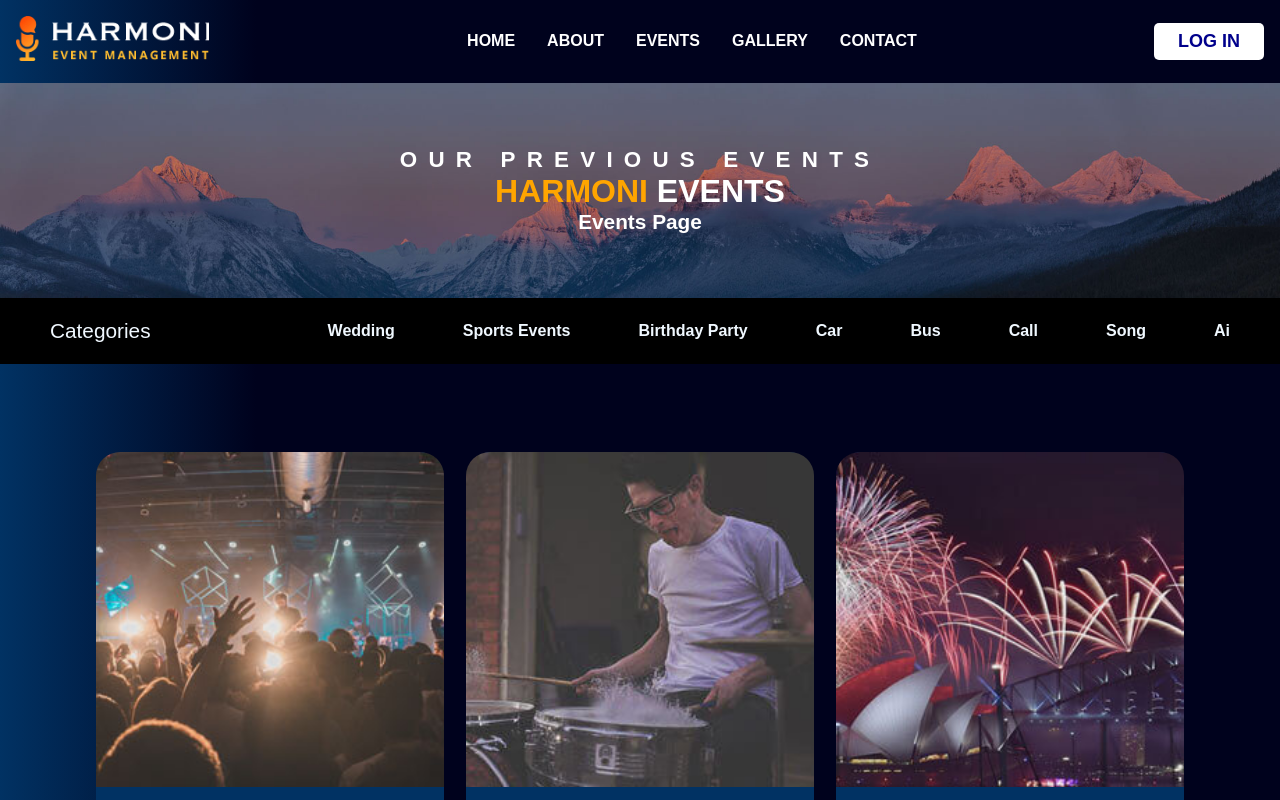
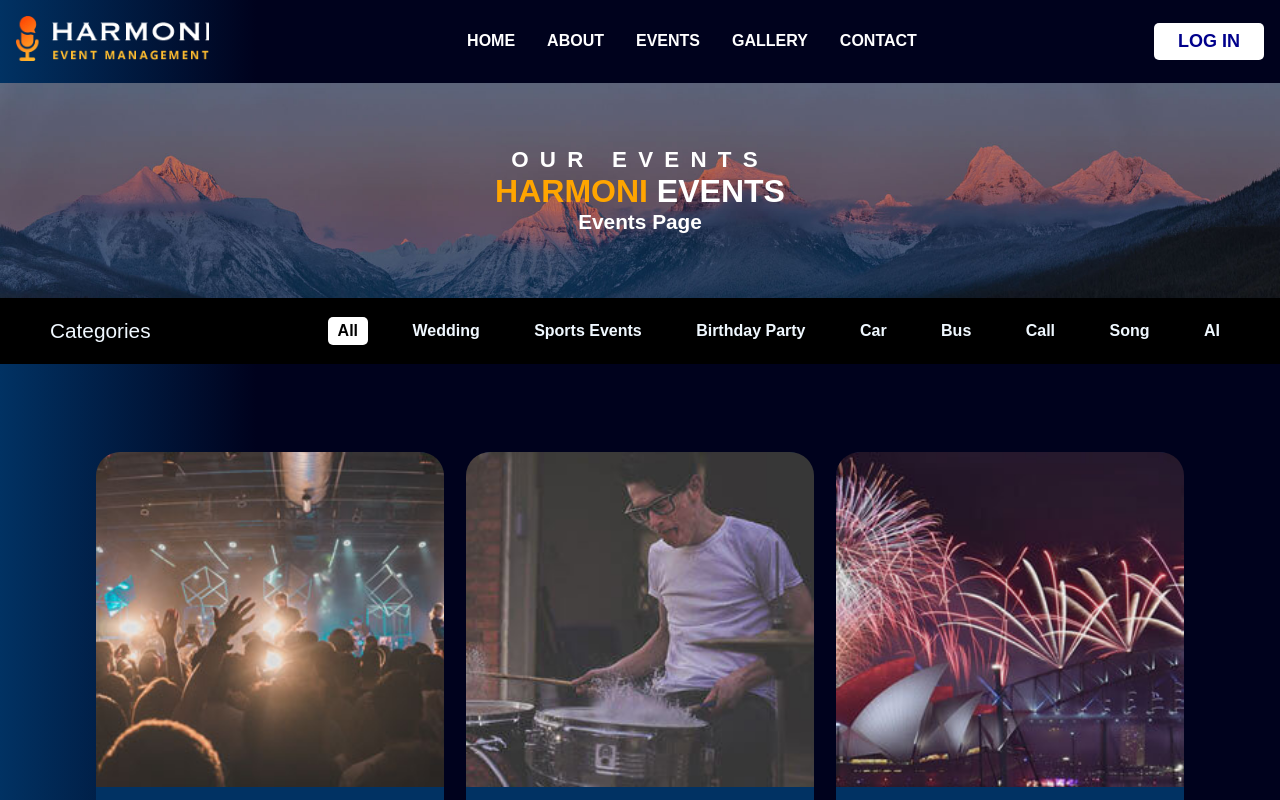
Before and after one commit to LomashB/event-mgmt, a React (Create React App) app: page /events in a window 1280 px wide. Shown: the top 800 px of the page. Built offline with nearby package versions, Linux system fonts and the light colour scheme.

Commit message:
event types

```diff
--- a/src/assets/css/eventlist.css
+++ b/src/assets/css/eventlist.css
@@ -9,7 +9,7 @@
     display: flex;
     gap: 15%;
     justify-content: space-between;
-    align-items: center;
+    align-items: center ;
 }
 .top-sec-types ul{
     display: flex;
@@ -21,6 +21,8 @@
 
 .top-sec-types li{
     font-weight: 600;
+    padding: 5px 10px;
+    border-radius: 5px;
 }
 
 .top-sec-types li:hover{
@@ -143,3 +145,24 @@
         margin: auto;
     }
 }
+
+.no-events-message{
+    display: flex;
+    margin: auto ;
+}
+
+.no-events-message p{
+    color: white;
+    text-align: center;
+    font-weight: 700;
+    font-size: larger;
+
+}
+
+.top-sec-types li.selected {
+    background-color: white;
+    color: black;
+    padding: 5px 10px;
+    border-radius: 5px;
+    font-weight: bold;
+  }
--- a/src/components/eventdata.js
+++ b/src/components/eventdata.js
@@ -12,61 +12,99 @@ import img4 from "../assets/images/event/4.event-grid.jpg";
 import img5 from "../assets/images/event/5.event-grid.jpg";
 import img6 from "../assets/images/event/6.event-grid.jpg";
 
+// src/components/eventdata.js
+
 const events = [
   {
     id: 1,
     title: "Event 1",
     date: "2024-07-15",
     location: "New York",
-    description: "This is a detailed description for Event 1. Lorem ipsum dolor, sit amet consectetur adipisicing elit. Esse perferendis ab repellendus ut non quisquam cum, vitae amet distinctio quasi cumque veritatis quo ipsum blanditiis labore exercitationem itaque maxime commodi modi nesciunt. Lorem ipsum dolor, sit amet consectetur adipisicing elit. Esse perferendis ab repellendus ut non quisquam cum, vitae amet distinctio quasi cumque veritatis quo ipsum blanditiis labore exercitationem itaque maxime commodi modi nesciunt.",
+    category: "Wedding",
+    description: `This is a detailed description for Event 1. Lorem ipsum dolor, sit amet consectetur
+    adipisicing elit. Esse perferendis ab repellendus ut non quisquam cum, vitae amet distinctio
+    quasi cumque veritatis quo ipsum blanditiis labore exercitationem itaque maxime commodi modi
+    nesciunt. Lorem ipsum dolor, sit amet consectetur adipisicing elit. Esse perferendis ab repellendus
+    ut non quisquam cum, vitae amet distinctio quasi cumque veritatis quo ipsum blanditiis labore
+    exercitationem itaque maxime commodi modi nesciunt.`,
     image: image1,
-    image2: img1,
+    image2: img1
   },
   {
     id: 2,
     title: "Event 2",
     date: "2024-07-20",
     location: "Los Angeles",
-    description: "This is a detailed description for Event 2. Lorem ipsum dolor, sit amet consectetur adipisicing elit. Esse perferendis ab repellendus ut non quisquam cum, vitae amet distinctio quasi cumque veritatis quo ipsum blanditiis labore exercitationem itaque maxime commodi modi nesciunt. Lorem ipsum dolor, sit amet consectetur adipisicing elit. Esse perferendis ab repellendus ut non quisquam cum, vitae amet distinctio quasi cumque veritatis quo ipsum blanditiis labore exercitationem itaque maxime commodi modi nesciunt.",
+    category: "Sports",
+    description: `This is a detailed description for Event 2. Lorem ipsum dolor, sit amet consectetur
+    adipisicing elit. Esse perferendis ab repellendus ut non quisquam cum, vitae amet distinctio quasi
+    cumque veritatis quo ipsum blanditiis labore exercitationem itaque maxime commodi modi nesciunt.
+    Lorem ipsum dolor, sit amet consectetur adipisicing elit. Esse perferendis ab repellendus ut non
+    quisquam cum, vitae amet distinctio quasi cumque veritatis quo ipsum blanditiis labore
+    exercitationem itaque maxime commodi modi nesciunt.`,
     image: image2,
-    image2: img2,
+    image2: img2
   },
   {
     id: 3,
     title: "Event 3",
     date: "2024-08-01",
     location: "Chicago",
-    description: "This is a detailed description for Event 3. Lorem ipsum dolor, sit amet consectetur adipisicing elit. Esse perferendis ab repellendus ut non quisquam cum, vitae amet distinctio quasi cumque veritatis quo ipsum blanditiis labore exercitationem itaque maxime commodi modi nesciunt. Lorem ipsum dolor, sit amet consectetur adipisicing elit. Esse perferendis ab repellendus ut non quisquam cum, vitae amet distinctio quasi cumque veritatis quo ipsum blanditiis labore exercitationem itaque maxime commodi modi nesciunt.",
+    category: "Birthday",
+    description: `This is a detailed description for Event 3. Lorem ipsum dolor, sit amet consectetur
+    adipisicing elit. Esse perferendis ab repellendus ut non quisquam cum, vitae amet distinctio quasi
+    cumque veritatis quo ipsum blanditiis labore exercitationem itaque maxime commodi modi nesciunt.
+    Lorem ipsum dolor, sit amet consectetur adipisicing elit. Esse perferendis ab repellendus ut non
+    quisquam cum, vitae amet distinctio quasi cumque veritatis quo ipsum blanditiis labore
+    exercitationem itaque maxime commodi modi nesciunt.`,
     image: image3,
-    image2: img3,
+    image2: img3
   },
   {
     id: 4,
     title: "Event 4",
     date: "2024-07-15",
     location: "New York",
-    description: "This is a detailed description for Event 1. Lorem ipsum dolor, sit amet consectetur adipisicing elit. Esse perferendis ab repellendus ut non quisquam cum, vitae amet distinctio quasi cumque veritatis quo ipsum blanditiis labore exercitationem itaque maxime commodi modi nesciunt. Lorem ipsum dolor, sit amet consectetur adipisicing elit. Esse perferendis ab repellendus ut non quisquam cum, vitae amet distinctio quasi cumque veritatis quo ipsum blanditiis labore exercitationem itaque maxime commodi modi nesciunt.",
+    category: "Car",
+    description: `This is a detailed description for Event 4. Lorem ipsum dolor, sit amet consectetur
+    adipisicing elit. Esse perferendis ab repellendus ut non quisquam cum, vitae amet distinctio quasi
+    cumque veritatis quo ipsum blanditiis labore exercitationem itaque maxime commodi modi nesciunt.
+    Lorem ipsum dolor, sit amet consectetur adipisicing elit. Esse perferendis ab repellendus ut non
+    quisquam cum, vitae amet distinctio quasi cumque veritatis quo ipsum blanditiis labore
+    exercitationem itaque maxime commodi modi nesciunt.`,
     image: image4,
-    image2: img4,
+    image2: img4
   },
   {
     id: 5,
     title: "Event 5",
     date: "2024-07-20",
     location: "Los Angeles",
-    description: "This is a detailed description for Event 5. Lorem ipsum dolor, sit amet consectetur adipisicing elit. Esse perferendis ab repellendus ut non quisquam cum, vitae amet distinctio quasi cumque veritatis quo ipsum blanditiis labore exercitationem itaque maxime commodi modi nesciunt. Lorem ipsum dolor, sit amet consectetur adipisicing elit. Esse perferendis ab repellendus ut non quisquam cum, vitae amet distinctio quasi cumque veritatis quo ipsum blanditiis labore exercitationem itaque maxime commodi modi nesciunt.",
+    category: "Bus",
+    description: `This is a detailed description for Event 5. Lorem ipsum dolor, sit amet consectetur
+    adipisicing elit. Esse perferendis ab repellendus ut non quisquam cum, vitae amet distinctio quasi
+    cumque veritatis quo ipsum blanditiis labore exercitationem itaque maxime commodi modi nesciunt.
+    Lorem ipsum dolor, sit amet consectetur adipisicing elit. Esse perferendis ab repellendus ut non
+    quisquam cum, vitae amet distinctio quasi cumque veritatis quo ipsum blanditiis labore
+    exercitationem itaque maxime commodi modi nesciunt.`,
     image: image5,
-    image2: img5,
+    image2: img5
   },
   {
     id: 6,
     title: "Event 6",
     date: "2024-08-01",
     location: "Chicago",
-    description: "This is a detailed description for Event 3. Lorem ipsum dolor, sit amet consectetur adipisicing elit. Esse perferendis ab repellendus ut non quisquam cum, vitae amet distinctio quasi cumque veritatis quo ipsum blanditiis labore exercitationem itaque maxime commodi modi nesciunt. Lorem ipsum dolor, sit amet consectetur adipisicing elit. Esse perferendis ab repellendus ut non quisquam cum, vitae amet distinctio quasi cumque veritatis quo ipsum blanditiis labore exercitationem itaque maxime commodi modi nesciunt.",
+    category: "Call",
+    description: `This is a detailed description for Event 6. Lorem ipsum dolor, sit amet consectetur
+    adipisicing elit. Esse perferendis ab repellendus ut non quisquam cum, vitae amet distinctio quasi
+    cumque veritatis quo ipsum blanditiis labore exercitationem itaque maxime commodi modi nesciunt.
+    Lorem ipsum dolor, sit amet consectetur adipisicing elit. Esse perferendis ab repellendus ut non
+    quisquam cum, vitae amet distinctio quasi cumque veritatis quo ipsum blanditiis labore
+    exercitationem itaque maxime commodi modi nesciunt.`,
     image: image6,
-    image2: img6,
-  },
+    image2: img6
+  }
 ];
 
 export default events;
--- a/src/components/eventlist.js
+++ b/src/components/eventlist.js
@@ -1,15 +1,27 @@
 // src/components/EventList.js
 
-import React from "react";
-import { Link } from "react-router-dom"; // Ensure to import Link
-import events from "./eventdata"; // Correct the import path
+import React, { useState } from "react";
+import { Link } from "react-router-dom";
+import events from "./eventdata";
 import "./../assets/css/eventlist.css";
 
 const EventList = () => {
+  const [selectedCategory, setSelectedCategory] = useState("All");
+
+  // Filter events based on the selected category
+  const filteredEvents = selectedCategory === "All"
+    ? events
+    : events.filter(event => event.category === selectedCategory);
+
+  // Handle category selection
+  const handleCategoryClick = (category) => {
+    setSelectedCategory(category);
+  };
+
   return (
     <div className="event-list">
       <div className="top-sec-breadcrumb">
-        <div>Our Previous Events</div>
+        <div>Our Events</div>
         <div>
           Harmoni <span>Events</span>
         </div>
@@ -19,23 +31,28 @@ const EventList = () => {
       <div className="top-sec-types">
         <p>Categories</p>
         <ul>
-          <li>Wedding</li>
-          <li>Sports Events</li>
-          <li>Birthday Party</li>
-          <li>Car</li>
-          <li>Bus</li>
-          <li>Call</li>
-          <li>Song</li>
-          <li>Ai </li>
+          <li onClick={() => handleCategoryClick("All")} className={selectedCategory === "All" ? "selected" : ""}>All</li>
+          <li onClick={() => handleCategoryClick("Wedding")} className={selectedCategory === "Wedding" ? "selected" : ""}>Wedding</li>
+          <li onClick={() => handleCategoryClick("Sports")} className={selectedCategory === "Sports" ? "selected" : ""}>Sports Events</li>
+          <li onClick={() => handleCategoryClick("Birthday")} className={selectedCategory === "Birthday" ? "selected" : ""}>Birthday Party</li>
+          <li onClick={() => handleCategoryClick("Car")} className={selectedCategory === "Car" ? "selected" : ""}>Car</li>
+          <li onClick={() => handleCategoryClick("Bus")} className={selectedCategory === "Bus" ? "selected" : ""}>Bus</li>
+          <li onClick={() => handleCategoryClick("Call")} className={selectedCategory === "Call" ? "selected" : ""}>Call</li>
+          <li onClick={() => handleCategoryClick("Song")} className={selectedCategory === "Song" ? "selected" : ""}>Song</li>
+          <li onClick={() => handleCategoryClick("AI")} className={selectedCategory === "AI" ? "selected" : ""}>AI</li>
         </ul>
       </div>
 
       <div className="event-item-parent">
-
-      {events.map((event) => (
+        {filteredEvents.length === 0 ? (
+          <div className="no-events-message">
+            <p>No events found for the selected category.</p>
+          </div>
+        ) : (
+          filteredEvents.map((event) => (
             <div key={event.id} className="event-item" data-aos="fade-up" data-aos-duration="1500">
               <Link to={`/event/${event.id}`}>
-          <img src={event.image}></img>
+                <img src={event.image} alt={event.title} />
                 <div className="event-desc">
                   <h2>{event.title}</h2>
                   <p className="event-date">Date: {event.date}</p>
@@ -44,10 +61,9 @@ const EventList = () => {
                 </div>
               </Link>
             </div>
-      ))}
+          ))
+        )}
       </div>
-
-
     </div>
   );
 };
--- a/src/components/mybookings.js
+++ b/src/components/mybookings.js
@@ -10,26 +10,14 @@ const EventList = () => {
   return (
     <div className="event-list">
       <div className="top-sec-breadcrumb" data-aos="fade-up" data-aos-duration="1500">
-        <div>Our Previous Events</div>
+        <div>Your Bookings</div>
         <div>
           Harmoni <span>Events</span>
         </div>
         <div>Events Page</div>
       </div>
 
-      <div className="top-sec-types">
-        <p>Categories</p>
-        <ul>
-          <li>Wedding</li>
-          <li>Sports Events</li>
-          <li>Birthday Party</li>
-          <li>Car</li>
-          <li>Bus</li>
-          <li>Call</li>
-          <li>Song</li>
-          <li>Ai </li>
-        </ul>
-      </div>
+
 
       <div className="event-item-parent">
 
```
Lines whose indentation alone changed are shown as unchanged.
